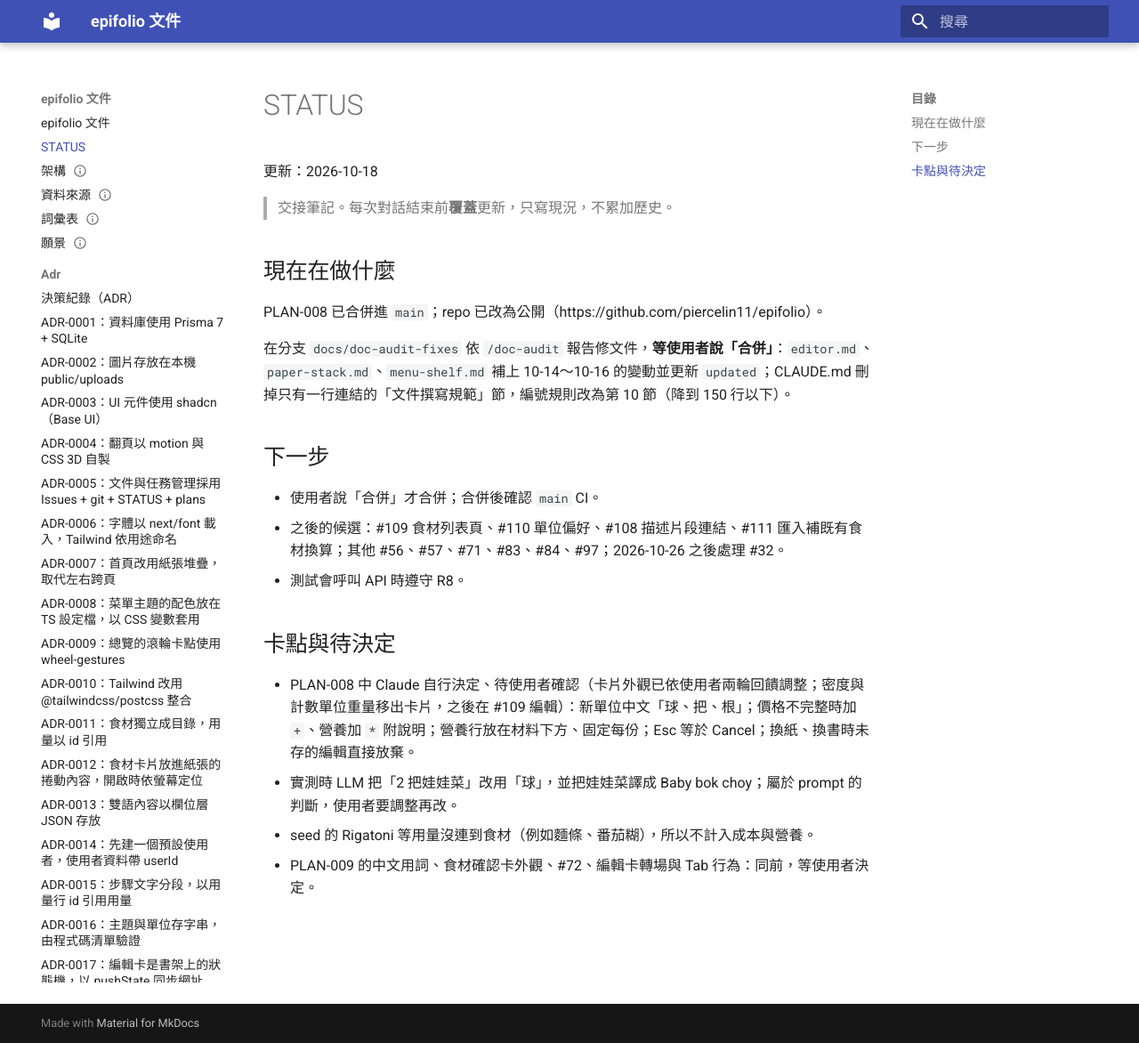
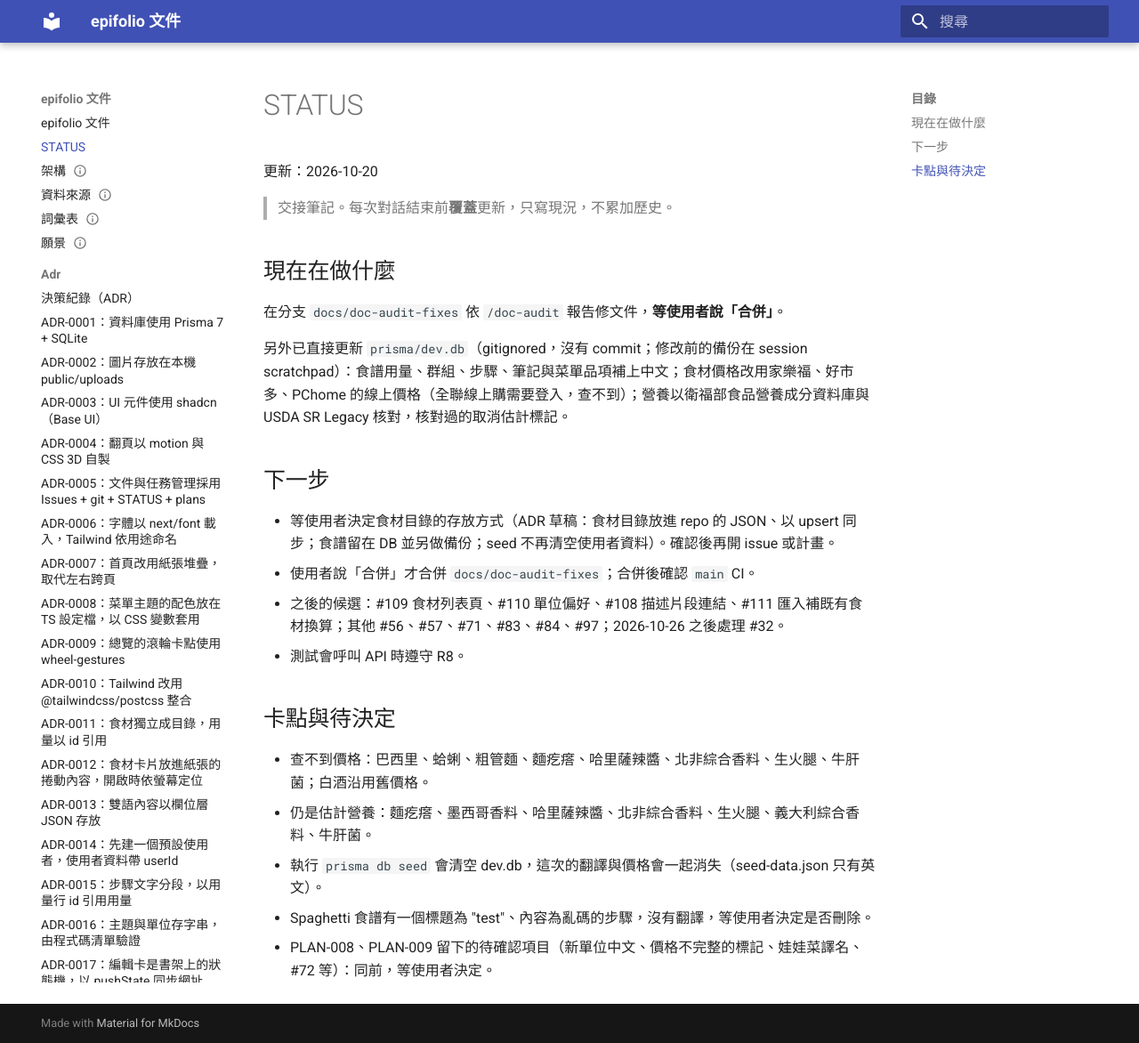
Before and after one commit to piercelin11/epifolio, an MkDocs documentation site: the page built from docs/STATUS.md, in a window 1280 px wide and 1172 px high. Shown: the whole window at 89% size. Built offline with MkDocs 1.6.1 and Material for MkDocs 9.7.7, drawn with Linux system fonts in a browser that asks for light colours.

Commit message:
docs: update status after the data translation and pricing pass

```diff
--- a/docs/STATUS.md
+++ b/docs/STATUS.md
@@ -1,24 +1,26 @@
 # STATUS
 
-更新：2026-10-18
+更新：2026-10-20
 
 > 交接筆記。每次對話結束前**覆蓋**更新，只寫現況，不累加歷史。
 
 ## 現在在做什麼
 
-PLAN-008 已合併進 `main`；repo 已改為公開（https://github.com/piercelin11/epifolio）。
+在分支 `docs/doc-audit-fixes` 依 `/doc-audit` 報告修文件，**等使用者說「合併」**。
 
-在分支 `docs/doc-audit-fixes` 依 `/doc-audit` 報告修文件，**等使用者說「合併」**：`editor.md`、`paper-stack.md`、`menu-shelf.md` 補上 10-14～10-16 的變動並更新 `updated`；CLAUDE.md 刪掉只有一行連結的「文件撰寫規範」節，編號規則改為第 10 節（降到 150 行以下）。
+另外已直接更新 `prisma/dev.db`（gitignored，沒有 commit；修改前的備份在 session scratchpad）：食譜用量、群組、步驟、筆記與菜單品項補上中文；食材價格改用家樂福、好市多、PChome 的線上價格（全聯線上購需要登入，查不到）；營養以衛福部食品營養成分資料庫與 USDA SR Legacy 核對，核對過的取消估計標記。
 
 ## 下一步
 
-- 使用者說「合併」才合併；合併後確認 `main` CI。
+- 等使用者決定食材目錄的存放方式（ADR 草稿：食材目錄放進 repo 的 JSON、以 upsert 同步；食譜留在 DB 並另做備份；seed 不再清空使用者資料）。確認後再開 issue 或計畫。
+- 使用者說「合併」才合併 `docs/doc-audit-fixes`；合併後確認 `main` CI。
 - 之後的候選：#109 食材列表頁、#110 單位偏好、#108 描述片段連結、#111 匯入補既有食材換算；其他 #56、#57、#71、#83、#84、#97；2026-10-26 之後處理 #32。
 - 測試會呼叫 API 時遵守 R8。
 
 ## 卡點與待決定
 
-- PLAN-008 中 Claude 自行決定、待使用者確認（卡片外觀已依使用者兩輪回饋調整；密度與計數單位重量移出卡片，之後在 #109 編輯）：新單位中文「球、把、根」；價格不完整時加 `+`、營養加 `*` 附說明；營養行放在材料下方、固定每份；Esc 等於 Cancel；換紙、換書時未存的編輯直接放棄。
-- 實測時 LLM 把「2 把娃娃菜」改用「球」，並把娃娃菜譯成 Baby bok choy；屬於 prompt 的判斷，使用者要調整再改。
-- seed 的 Rigatoni 等用量沒連到食材（例如麵條、番茄糊），所以不計入成本與營養。
-- PLAN-009 的中文用詞、食材確認卡外觀、#72、編輯卡轉場與 Tab 行為：同前，等使用者決定。
+- 查不到價格：巴西里、蛤蜊、粗管麵、麵疙瘩、哈里薩辣醬、北非綜合香料、生火腿、牛肝菌；白酒沿用舊價格。
+- 仍是估計營養：麵疙瘩、墨西哥香料、哈里薩辣醬、北非綜合香料、生火腿、義大利綜合香料、牛肝菌。
+- 執行 `prisma db seed` 會清空 dev.db，這次的翻譯與價格會一起消失（seed-data.json 只有英文）。
+- Spaghetti 食譜有一個標題為 "test"、內容為亂碼的步驟，沒有翻譯，等使用者決定是否刪除。
+- PLAN-008、PLAN-009 留下的待確認項目（新單位中文、價格不完整的標記、娃娃菜譯名、#72 等）：同前，等使用者決定。
```
